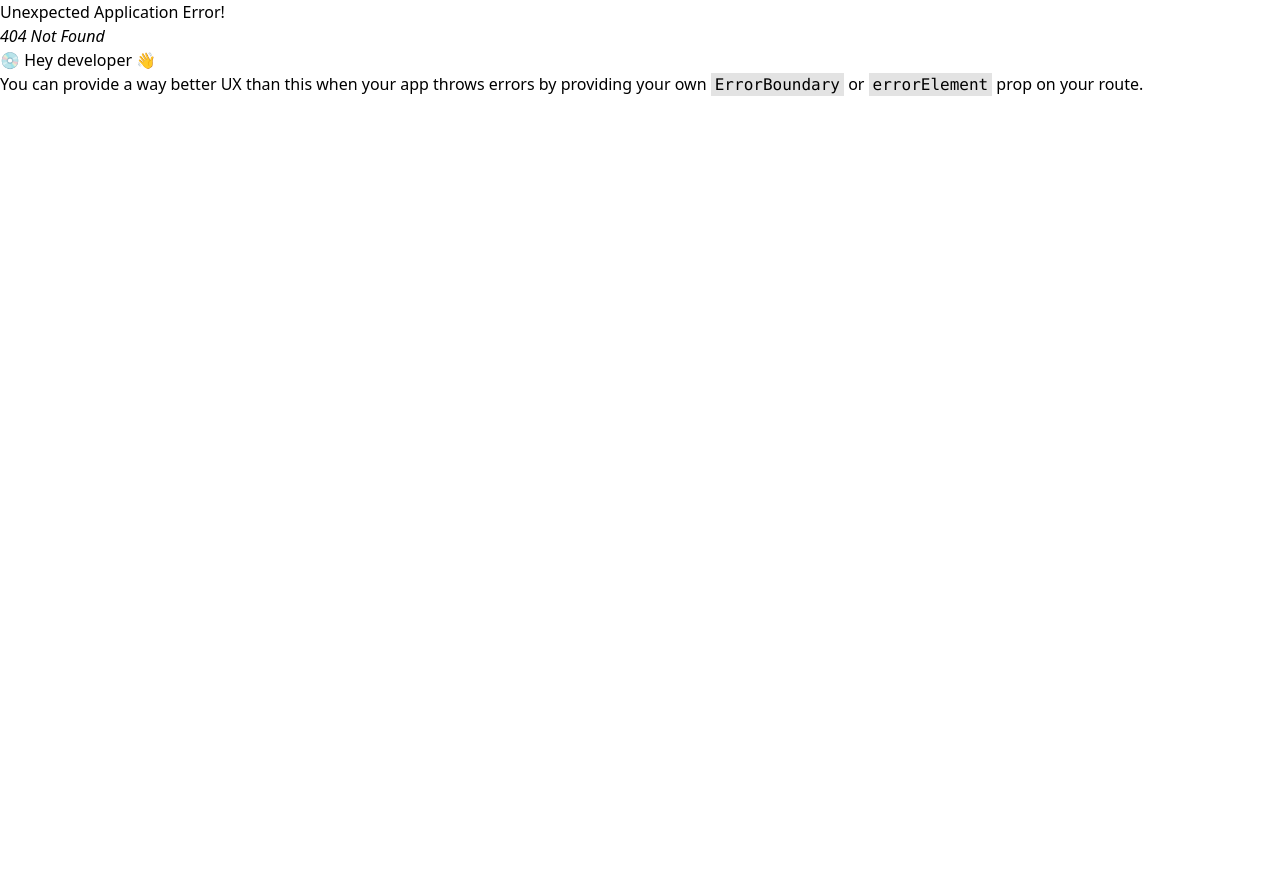
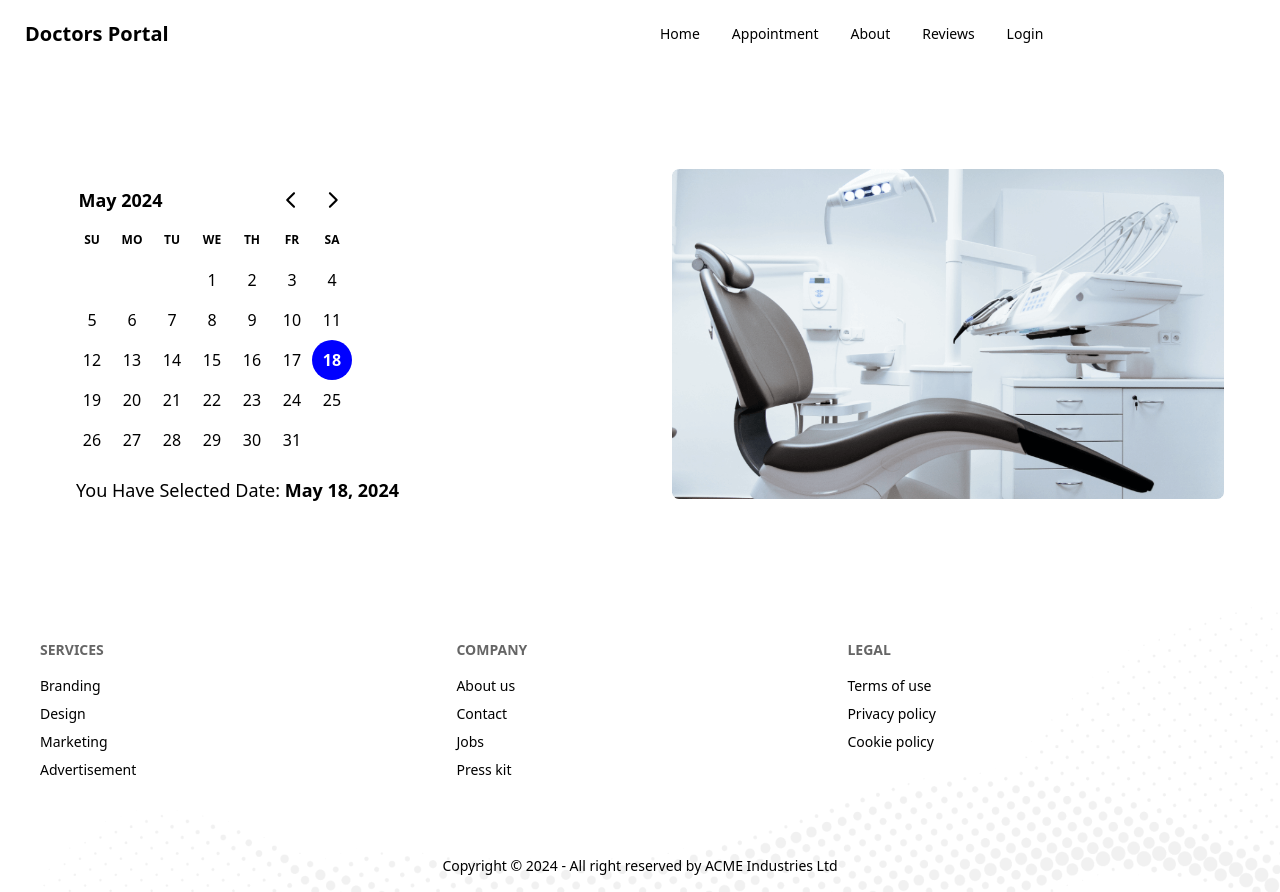
Before and after one commit to rakibgithub21/Doctors-Portal-Client-side, a React (Vite) app: page /appointment in a window 1280 px wide. Before the commit this address had no page. Before the commit the page ends 800 px from the top, so only its background shows below. Built offline with nearby package versions, Linux system fonts and the light colour scheme.

Commit message:
working on appointment page

```diff
--- a/package.json
+++ b/package.json
@@ -10,9 +10,11 @@
     "preview": "vite preview"
   },
   "dependencies": {
+    "date-fns": "^3.6.0",
     "localforage": "^1.10.0",
     "match-sorter": "^6.3.4",
     "react": "^18.2.0",
+    "react-day-picker": "^8.10.1",
     "react-dom": "^18.2.0",
     "react-router-dom": "^6.23.1",
     "sort-by": "^1.2.0"
--- /dev/null
+++ b/src/Pages/Appointment/Appointment/Appointment.jsx
@@ -0,0 +1,12 @@
+
+import AppointmentBanner from './AppointmentBanner/AppointmentBanner';
+
+const Appointment = () => {
+    return (
+        <div>
+            <AppointmentBanner></AppointmentBanner>
+        </div>
+    );
+};
+
+export default Appointment;
--- /dev/null
+++ b/src/Pages/Appointment/Appointment/AppointmentBanner/AppointmentBanner.jsx
@@ -0,0 +1,30 @@
+import { useState } from 'react';
+import chair from '../../../../assets/images/chair.png'
+import { DayPicker } from "react-day-picker";
+import "react-day-picker/dist/style.css";
+import { format } from 'date-fns'
+
+
+const AppointmentBanner = () => {
+    const [selectedDate, setSelectedDate] = useState(new Date())
+    console.log(selectedDate);
+    return (
+        <div className="container px-6 py-16 mx-auto">
+            <div  className="items-center lg:flex">
+                <div className="w-full lg:w-1/2 p-8 ">
+                    <DayPicker
+                        mode='single'
+                        selected={selectedDate}
+                        onSelect={setSelectedDate}
+                    />
+                    <p className='ml-5 text-lg'>You Have Selected Date: <span className='font-bold'>{format(selectedDate, 'PP')}</span></p>
+                </div>
+                <div className="flex items-center justify-center p-8 w-full mt-6 lg:mt-0 lg:w-1/2">
+                    <img className="w-full h-full lg:max-w-3xl" src={chair}  />
+                </div>
+            </div>
+        </div>
+    );
+};
+
+export default AppointmentBanner;
--- a/src/Pages/Home/Home/Home.jsx
+++ b/src/Pages/Home/Home/Home.jsx
@@ -1,3 +1,4 @@
+
 import InfoCards from "../InfoCards/InfoCards";
 import Testimonial from "../Testimonial/Testimonial";
 import Banner from "./Banner/Banner";
--- a/src/Routes/Routes/Routes.jsx
+++ b/src/Routes/Routes/Routes.jsx
@@ -2,6 +2,7 @@ import { createBrowserRouter } from "react-router-dom";
 import Main from "../../Pages/Layout/Main";
 import Home from "../../Pages/Home/Home/Home";
 import Login from "../../Pages/Authentication/Login/Login";
+import Appointment from "../../Pages/Appointment/Appointment/Appointment";
 
 export const router = createBrowserRouter([
     {
@@ -15,6 +16,10 @@ export const router = createBrowserRouter([
             {
                 path: '/login',
                 element:<Login></Login>
+            },
+            {
+                path: '/appointment',
+                element:<Appointment></Appointment>
             }
         ]
     },
--- a/src/main.jsx
+++ b/src/main.jsx
@@ -4,6 +4,7 @@ import './index.css'
 import { RouterProvider } from 'react-router-dom'
 import { router } from './Routes/Routes/Routes.jsx'
 
+
 ReactDOM.createRoot(document.getElementById('root')).render(
   <React.StrictMode>
    <RouterProvider router={router}></RouterProvider>
```
Also changed, not shown: 1 other file (tests, documents, lock files or other folders).
